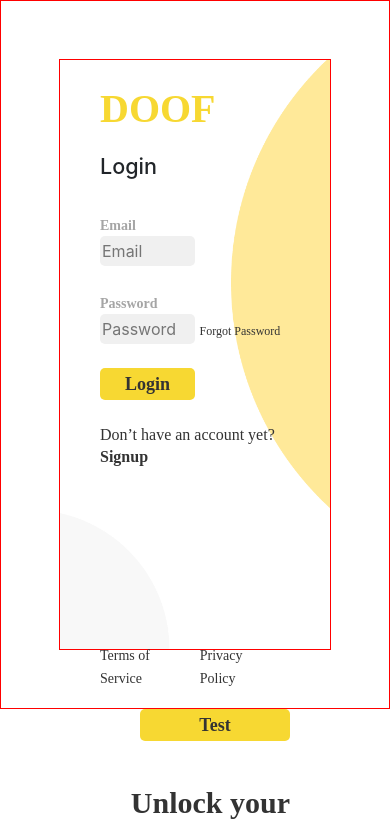
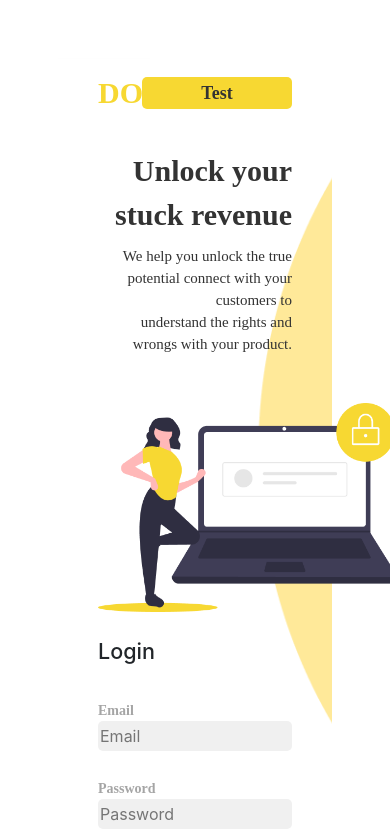
Before and after one commit to misbahs100/doof-intern-assignment, a React (Create React App) app: page / in a window 390 px wide. Shown: the top 834 px of the page. Built offline with nearby package versions, Linux system fonts and the light colour scheme.

Commit message:
responsiveness done

```diff
--- a/src/component/Login.css
+++ b/src/component/Login.css
@@ -1,5 +1,9 @@
+.font{
+    font-family: Montserrat;
+    font-style: normal;
+}
 .login {
-    height: 70vh;
+    height: fit-content;
     position:relative;
     background-image: url('../images//Background.png');
     background-size: cover;
@@ -18,21 +22,13 @@
     opacity: .9;
     top: 0;
 }
-.illustration{
-    position: absolute;
-width: 35%;
-height: 553px;
-/* width: 100%; */
-left: 57%;
-top: 24%;
-border: 1px solid red;
-}
+
 .login-img{
     /* position: absolute; */
 width: 300px;
 /* height: 374px; */
-left: 1242px;
-top: 442px;
+/* left: 1242px;
+top: 442px; */
 }
 .right-side{
     display: flex;
@@ -154,7 +150,7 @@ font-style: normal;
 font-weight: 500;
 font-size: 16px;
 line-height: 22px;
-/* identical to box height */
+margin-top: 30%;
 
 
 /* Dark */
@@ -172,4 +168,42 @@ border-radius: 5px;
 border: none;
 padding: 5px;
 color: #333333;
+width: 50%;
 }
+
+@media only screen and (max-width: 768px) and (min-width: 601px){
+    .login{
+        height: fit-content;
+    }
+    .terms{
+        position: fixed;
+        bottom: 0;
+
+    }
+}
+
+@media only screen and (max-width: 600px) {
+    input{
+        width: 100%;
+    }
+    .login-text{
+        width: 100%;
+    }
+    .terms{
+        /* margin-top: 100vh;
+        position: absolute; */
+    }
+    .login{
+        height: fit-content;
+    }
+    .row-container{
+        flex-direction: column-reverse;
+    }
+    .doof{
+        position: absolute;
+        top: -113%;
+        font-size: 30px;
+        line-height: 59px;
+    }
+
+}
--- a/src/component/Login.js
+++ b/src/component/Login.js
@@ -5,11 +5,11 @@ import { Box, Grid } from '@material-ui/core';
 
 const Login = () => {
     return (
-        <Box style={{ padding: "10px", border: '1px solid red' }}>
+        <Box className="background" style={{ padding: "10px" }}>
             <Box p={6}>
-                <Box container my="auto" className="login " style={{ border: '1px solid red' }}>
+                <Box container my="auto" className="login ">
                     <Box px={5}>
-                        <Grid container direction="row" className="">
+                        <Grid container direction="row" className="row-container">
                             <Grid item xs={12} sm={12} md={6} className="" style={{ display: 'flex', flexDirection: 'column', position: 'relative' }}>
 
                                 <Box display="flex" justifyContent="flex-start" className="test"><h1 className="doof">DOOF</h1></Box>
@@ -24,7 +24,7 @@ const Login = () => {
                                             <input type="password" name="" placeholder="Password" /> <small className="forgot">Forgot Password</small>
                                             <br />
                                             <br />
-                                            <button className="w-50 login-text" type="submit">Login</button>
+                                            <button className=" login-text" type="submit">Login</button>
                                         </form>
                                     </Box>
                                     <br />
@@ -32,9 +32,9 @@ const Login = () => {
 
                                 </Box>
 
-                                <Box mt={20} className="terms" style={{ display: 'flex' }}>
-                                    <Box ><small className="">Terms of Service</small></Box>
-                                    <Box mx={4}><small className="">Privacy Policy</small></Box>
+                                <Box className="terms" style={{ display: 'flex' }}>
+                                    <Box mx={2}><small className="">Terms of Service</small></Box>
+                                    <Box mx={2}><small className="">Privacy Policy</small></Box>
                                 </Box>
 
                             </Grid>
```
